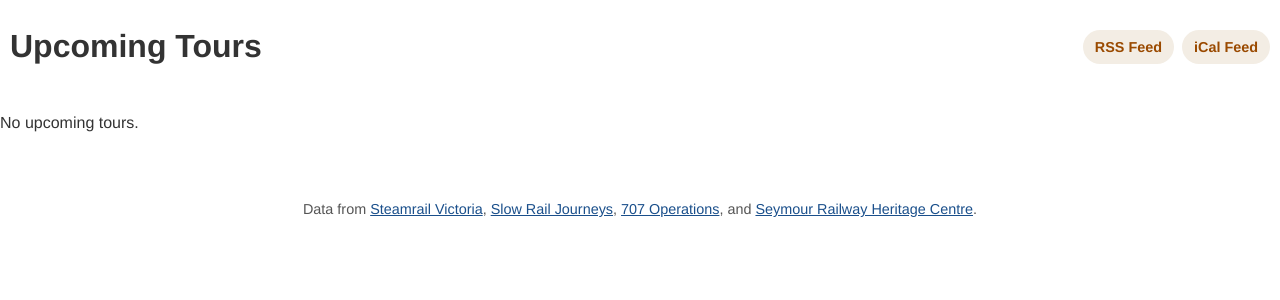
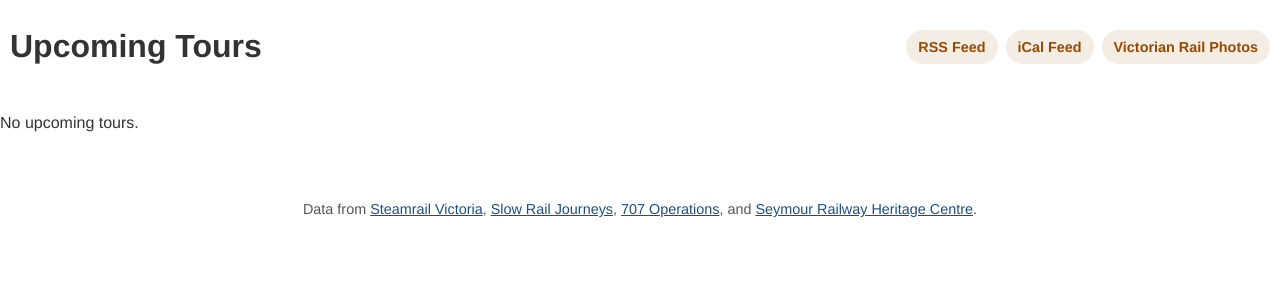
Before and after one commit to XM9G/steam-scraper, a Flask app: page / in a window 1280 px wide. Shown: the top 300 px of the page. Run offline with Flask 3, Linux system fonts and the light colour scheme.

Commit message:
added vrp link

```diff
--- a/templates/index.html
+++ b/templates/index.html
@@ -57,6 +57,7 @@
     <div class="feed-links">
       <a class="feed-link" href="{{ url_for('rss_feed') }}">RSS Feed</a>
       <a class="feed-link" href="{{ url_for('ical_feed') }}">iCal Feed</a>
+      <a class="feed-link" href="https://victorianrailphotos.com" target="_blank" rel="noopener noreferrer">Victorian Rail Photos</a>
     </div>
   </div>
   {% if last_updated %}
@@ -77,7 +78,6 @@
     </section>
   {% endif %}
   <div class="footer">
-    <p>Data from <a href="https://www.steamrail.com.au/tours" target="_blank" rel="noopener noreferrer">Steamrail Victoria</a>, <a href="https://www.slowrailjourneys.com.au/upcoming-journeys" target="_blank" rel="noopener noreferrer">Slow Rail Journeys</a>, <a href="https://www.707operations.com/day" target="_blank" rel="noopener noreferrer">707 Operations</a>, and <a href="https://srhc.org.au/tours/" target="_blank" rel="noopener noreferrer">Seymour Railway Heritage Centre</a>.</p>
-  </div>
+    <p>Data from <a href="https://www.steamrail.com.au/tours" target="_blank" rel="noopener noreferrer">Steamrail Victoria</a>, <a href="https://www.slowrailjourneys.com.au/upcoming-journeys" target="_blank" rel="noopener noreferrer">Slow Rail Journeys</a>, <a href="https://www.707operations.com/day" target="_blank" rel="noopener noreferrer">707 Operations</a>, and <a href="https://srhc.org.au/tours/" target="_blank" rel="noopener noreferrer">Seymour Railway Heritage Centre</a>.</p>  </div>
 </body>
 </html>
```
